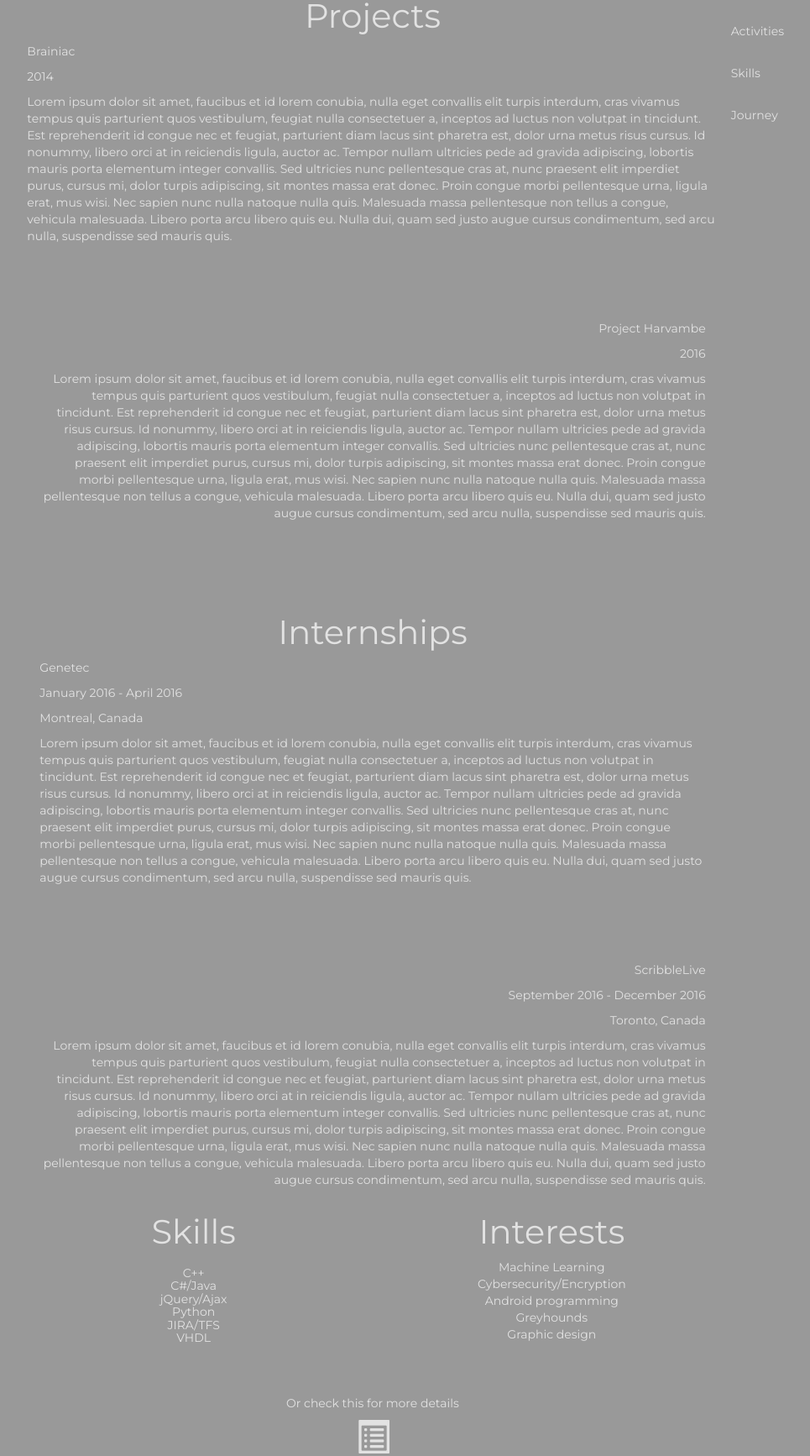
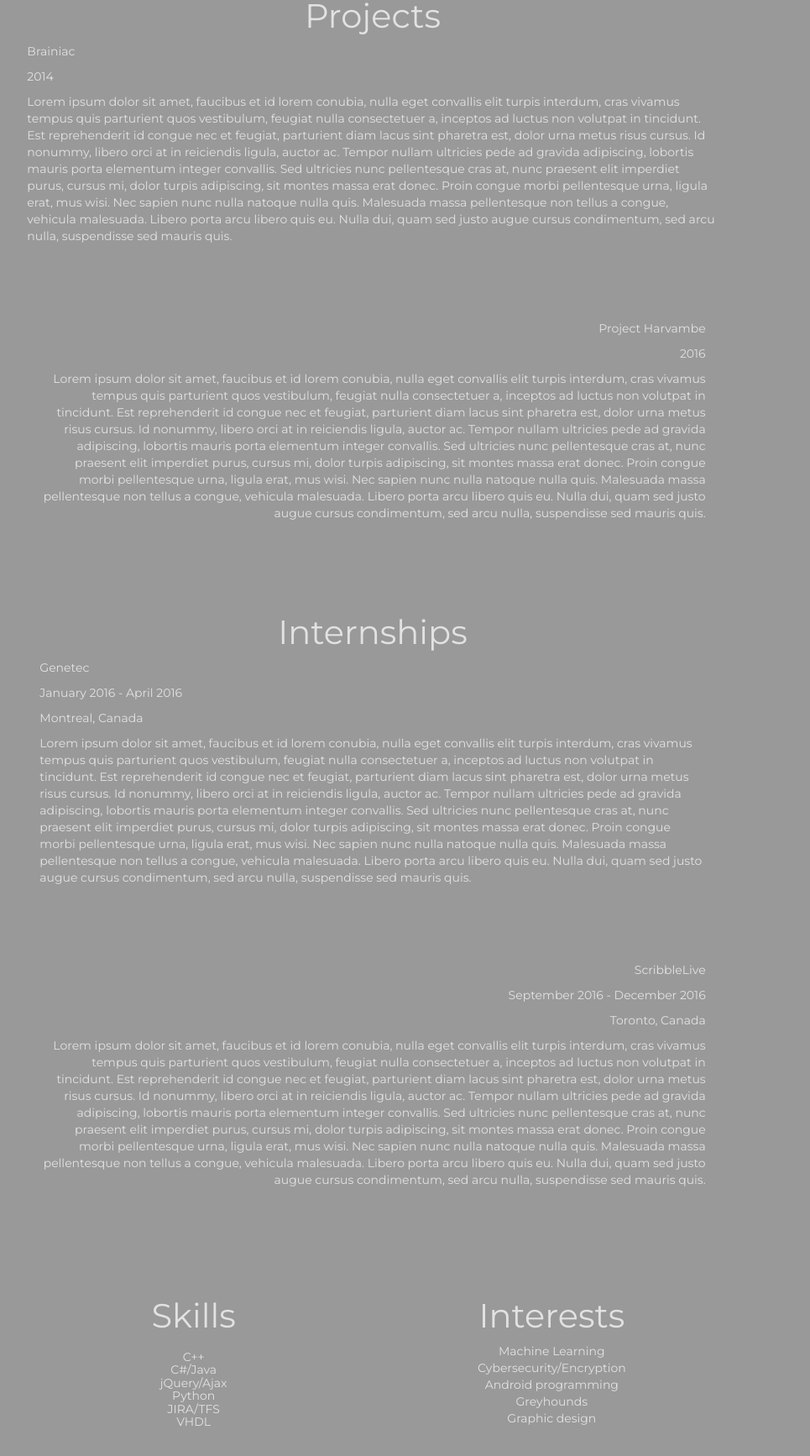
Before and after one commit to dmalataeva/dmalataeva.github.io, a plain HTML site: page index.html in a window 1280 px wide. Shown: the part 1063-2797 px from the top of the page at 84% size, without its empty margins (196-1161 px from the left). Drawn offline with nearby package versions, Linux system fonts and the light colour scheme; a web font is replaced by a local one.

Commit message:
Added minimal navbar

```diff
--- a/css/style.css
+++ b/css/style.css
@@ -1,14 +1,6 @@
 body{
 	background-color: #999999;
 }
-
-div.myStyle {
-	font-family: 'Lekton', sans-serif;
-	text-align: center;
-    margin: 20px 0 20px 0;
-    padding: 20px;
-}
-
 
 	/** Text stuff */
 
@@ -135,10 +127,6 @@ padding-top: 5px;
 	opacity: 0;
 }
 
-#resume{
-	padding-top:100px;
-}
-
 #link{
 	padding-top:50px;
 }
@@ -152,3 +140,24 @@ padding-top: 5px;
 #grid{
 	padding-top: 100px;
 }
+
+.fixed-side-navbar{
+	position: fixed;
+	top: 45vh;
+	right: 0;
+	z-index: 500;
+	text-align: right;
+	transition: all .3s;
+}
+
+a,li{
+	text-decoration: none;
+	font-size: 20px;
+	color: #e2e2e2;
+}
+
+li:hover{
+	color: #4b4b33;
+	-webkit-transition-property: color;
+	-webkit-transition-duration: 0.3s;
+}
--- a/index.html
+++ b/index.html
@@ -73,17 +73,17 @@
 
   <!-- Resume -->
   <span id="resume">
-    <div class="col-sm-2 col-sm-offset-3 text-center" id="skills">
+    <div class="col-sm-2 col-sm-offset-3 text-center" style="padding-top:100px" id="skills">
       <h2>Skills<h2>
         <p>C++<br>C#/Java<br>jQuery/Ajax<br>Python<br>JIRA/TFS<br>VHDL</p>
     </div>
-    <div class="col-sm-2 col-sm-offset-2 text-center" id="interests">
+    <div class="col-sm-2 col-sm-offset-2 text-center" style="padding-top:100px" id="interests">
       <h2>Interests</h2>
         <p>Machine Learning<br>Cybersecurity/Encryption<br>Android programming<br>Greyhounds<br>Graphic design</p>
     </div>
     <div class="col-sm-12 text-center" id="link">
       <p>Or check this for more details</p>
-      <a href="dmalatae_resume2016.pdf" target="_blank" style="text-decoration:none"><span class="glyphicon glyphicon-list-alt" id="resumeGlyph"></span></a>
+      <a href="dmalatae_resume2016.pdf" target="_blank"><span class="glyphicon glyphicon-list-alt" id="resumeGlyph"></span></a>
     </div>
   </span>
 
@@ -159,12 +159,10 @@
   <!-- Sidebar Nav Menu -->
 
   <div class="fixed-side-navbar">
-    <ul class="nav">
-      <li><a href="#"><p>Top</p></a></li>
-      <li><a href="#doings"><p>Activities</p></a></li>
-      <li><a href="#resume"><p>Skills</p></a></li>
-      <li><a href="#grid"><p>Journey</p></a></li>
-    </ul>
+    <a href="#"><li></li></a>
+    <a href="#doings"><li></li></a>
+    <a href="#resume"><li></li></a>
+    <a href="#grid"><li></li></a>
   </div>
 
 
```
